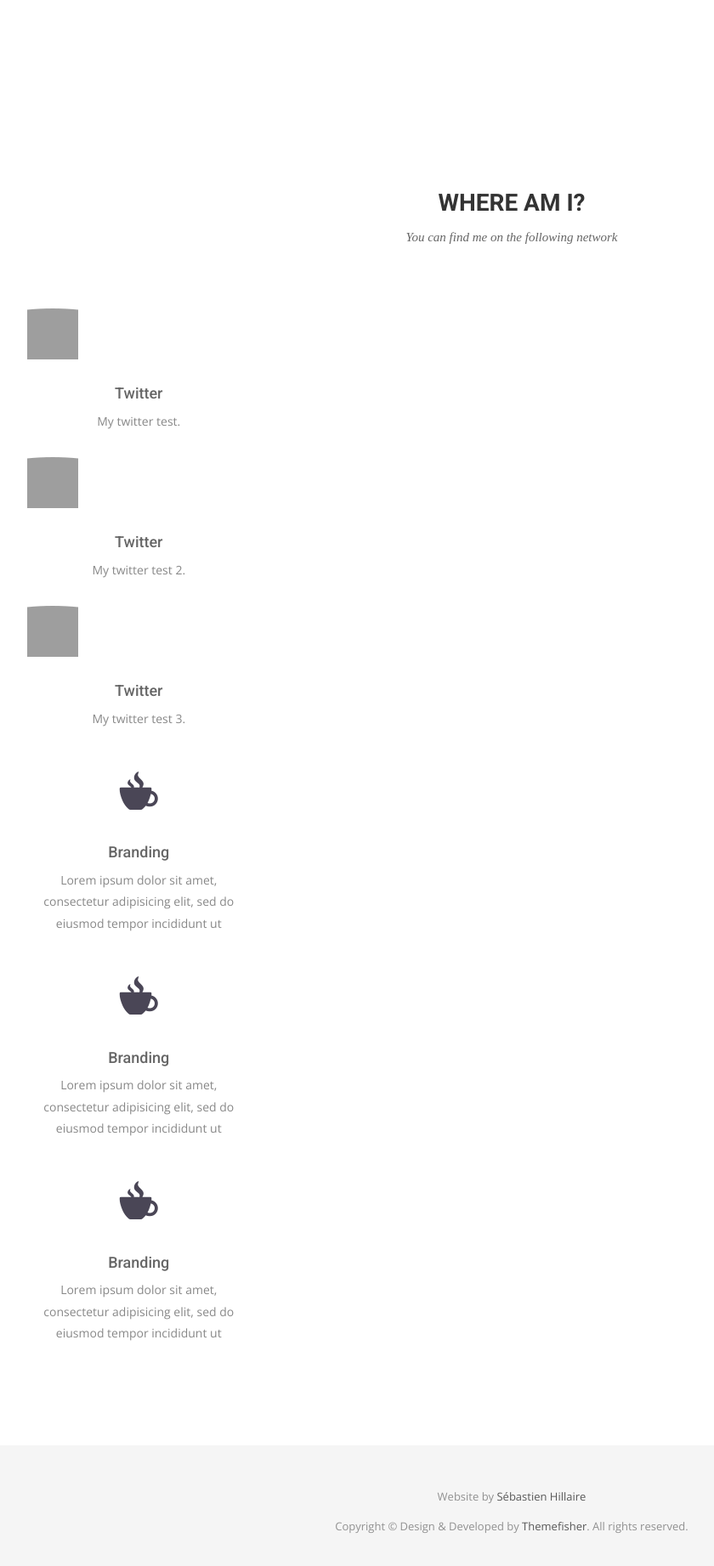
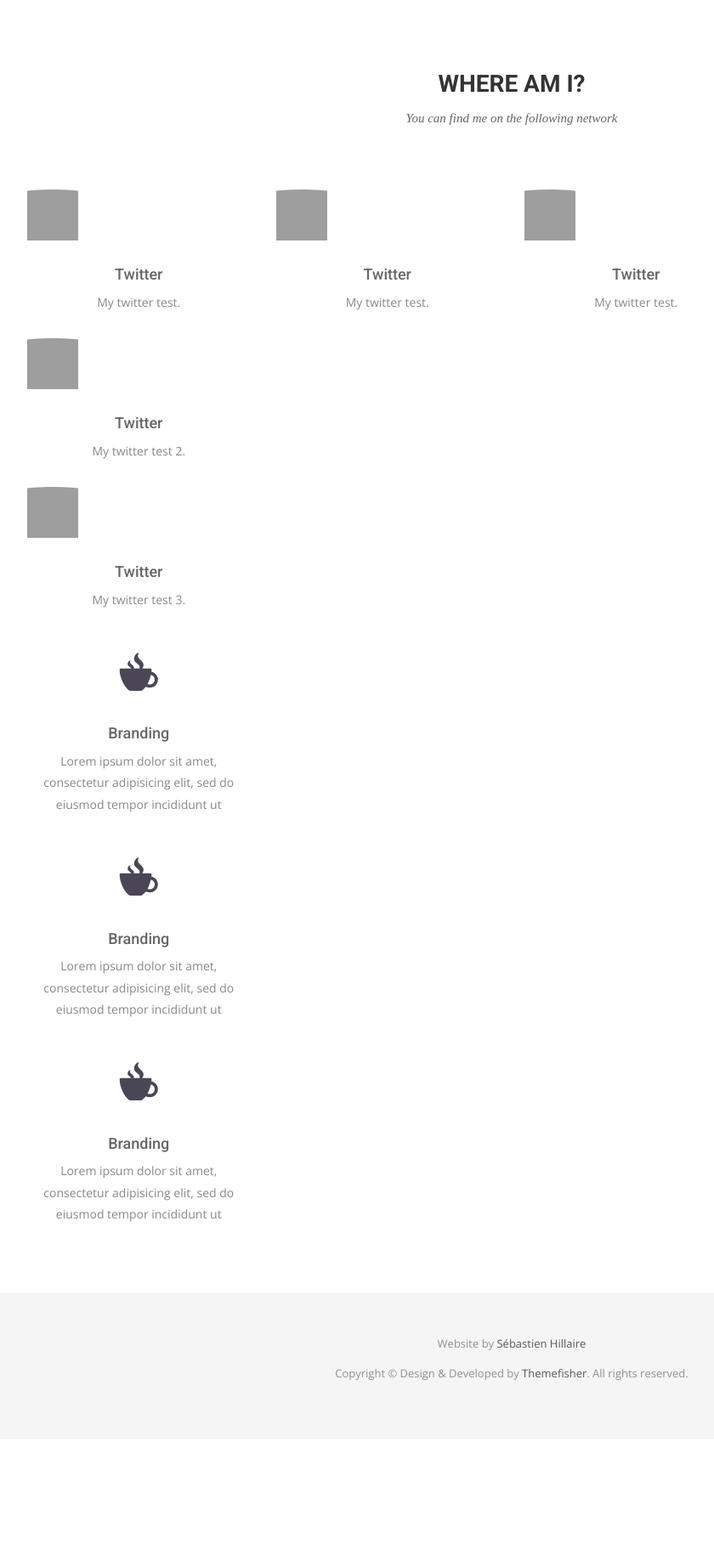
Before and after one commit to sebh/sebh.github.io, a Jekyll site: the page built from index.html, in a window 1280 px wide, cut to the strip 574-2448 px from the top of the page. Shown: the top 1843 px of the strip at 85% size, without its empty margins (38-878 px from the left). Built offline with Jekyll 4.4.1, drawn with Linux system fonts in a browser that asks for light colours; nearby versions of some CDN libraries; some web fonts are replaced; after the commit the page ends 2268 px from its top, so only the background shows below that.

Commit message:
index update

```diff
--- a/css/airspace.css
+++ b/css/airspace.css
@@ -138,7 +138,7 @@ font header .navbar-default .navbar-nav li a:hover {
 	wrapper Start
 --*/
 #intro {
-  padding: 100px 0;
+  padding: 50px 0;
 }
 #intro .block h2 {
   padding-top: 35px;
@@ -164,7 +164,7 @@ font header .navbar-default .navbar-nav li a:hover {
 --*/
 #service {
   text-align: center;
-  padding: 90px 0;
+  padding: 50px 0;
 }
 #service .service-item {
   padding-bottom: 30px;
--- a/index.html
+++ b/index.html
@@ -51,6 +51,7 @@ shadertoy
  margin-bottom: 10px;
  width: 60px;
  height:60px;
+ background-size: 60px 60px;
  display:block;
  background:transparent url('img/twitterlogo.png') center top no-repeat;
  filter: grayscale(100%);
@@ -59,6 +60,7 @@ shadertoy
    background-image: url('img/twitterlogo.png');
    filter: grayscale(0%);
 }
+
 </style>
 
 <section id="service">
@@ -79,6 +81,22 @@ shadertoy
           <p>My twitter test.</p>
         </div>
       </div>
+
+        <div class="col-sm-6 col-md-3">
+            <div class="service-item">
+                <a href="http://twitter.com/SebHillaire" class="twitterbird" title="Twitter link"></a>
+                <h4>Twitter</h4>
+                <p>My twitter test.</p>
+            </div>
+        </div>
+
+        <div class="col-sm-6 col-md-3">
+            <div class="service-item">
+                <a href="http://twitter.com/SebHillaire" class="twitterbird" title="Twitter link"></a>
+                <h4>Twitter</h4>
+                <p>My twitter test.</p>
+            </div>
+        </div>
     </div>
 
     <div class="row ">
```
